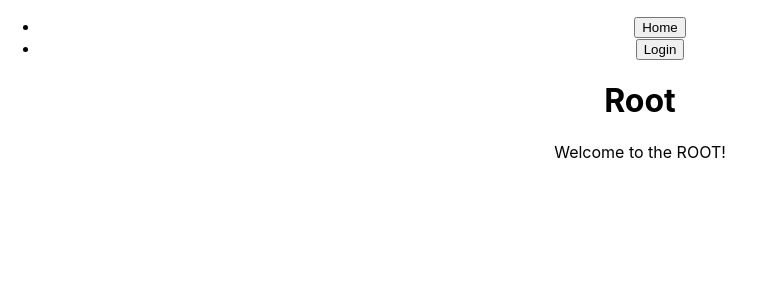
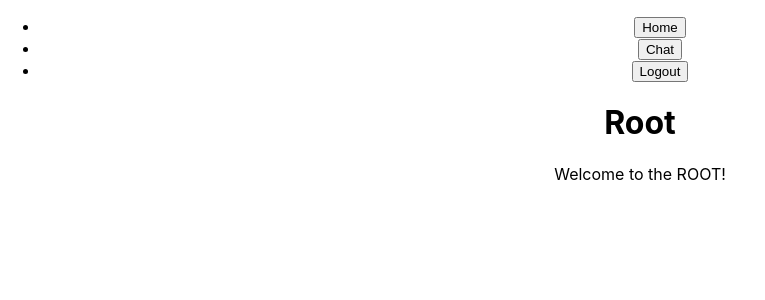
Before and after one commit to laughtree/whisperoot, a React (Create React App) app: page / in a window 1280 px wide. Shown: the top 300 px of the page, without its empty margins (0-765 px from the left). Built offline with nearby package versions, Linux system fonts and the light colour scheme; no server answers; sample sign-in values are in the browser's storage; the HTML template or start-up script is replaced by a standard one.

Commit message:
Fixed auto jump bug

```diff
--- a/src/App.js
+++ b/src/App.js
@@ -40,24 +40,19 @@ function App() {
   });
 
   useEffect(()=>{
-    const checkLoggedIn = () => {
-        onAuthStateChanged(auth, (user) => {
+    const checkLoggedIn = onAuthStateChanged(auth, (user) => {
       console.log("User state changed: ", user);
       setLoggedIn(user);
       if (user && window.location.pathname === "/login") {
         window.location.href = "/chat";
       }
 
-            if (!user && window.location.pathname === "/chat") {
+      if (!user && window.location.pathname.startsWith("/chat")) {
         window.location.href = "/login";
       }
     })
-    }
-
-    return () => {
-        checkLoggedIn();
-    }
-})
+    return () => checkLoggedIn();
+  });
 
   return (
     <div className="App">
```
Also changed, not shown: firebase.json. Lines whose indentation alone changed are shown as unchanged.
